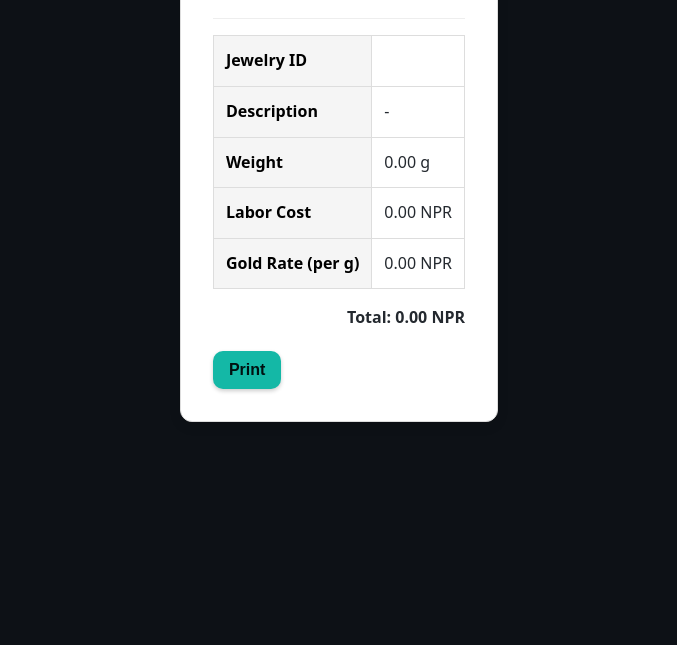
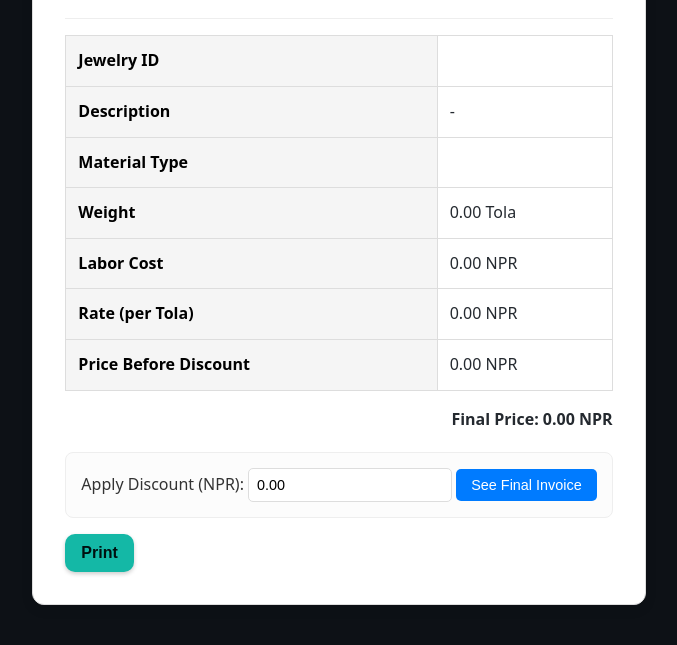
Before and after one commit to shivam-website/gold-shop, a Flask app: template templates/invoice.html in a window 1280 px wide. Shown: the part 193-838 px from the top of the page, without its empty margins (301-978 px from the left). Before the commit the page ends 615 px from the top, so only its background shows below. Run offline with Flask 3, Linux system fonts and the light colour scheme; the template is opened without the code that fills it, so the values that code supplies are empty; parts of the project's set-up code (start-up, migrations or seed data) failed here and were passed over.

Commit message:
Update invoice.html

```diff
--- a/templates/invoice.html
+++ b/templates/invoice.html
@@ -2,7 +2,7 @@
 <html lang="en">
 <head>
   <meta charset="utf-8">
-  <title>Invoice {{ item.unique_id }}</title>
+  <title>Invoice {{ item.formatted_id }}</title>
   <link rel="stylesheet" href="{{ url_for('static', filename='style.css') }}">
   <style>
     /* Hide elements on print */
@@ -20,6 +20,7 @@
       border: 1px solid #ddd;
       border-radius: 12px;
       font-family: system-ui, -apple-system, Segoe UI, Roboto, Ubuntu;
+      box-sizing: border-box; /* Ensure padding is included in the width */
     }
 
     .invoice-container h1, .invoice-container h2, .invoice-container h3 {
@@ -76,39 +77,188 @@
       text-decoration: none;
       margin-top: 16px;
     }
+
+    .discount-section {
+      margin-top: 20px;
+      padding: 15px;
+      border: 1px solid #eee;
+      border-radius: 8px;
+      background-color: #fcfcfc;
+      display: flex; /* Use flexbox for better alignment */
+      flex-wrap: wrap; /* Allow items to wrap on smaller screens */
+      align-items: center; /* Vertically align items */
+      gap: 10px; /* Space between elements */
+    }
+
+    .discount-section label {
+      flex: 1 1 100%; /* Label takes full width on small screens */
+      margin-bottom: 0; /* Remove default margin */
+      font-size: 1em; /* Adjust font size */
+      color: #333; /* Darker color for readability */
+    }
+
+    .discount-input {
+      flex: 2 1 150px; /* Input grows but has a minimum width */
+      padding: 8px;
+      border: 1px solid #ddd;
+      border-radius: 5px;
+      box-sizing: border-box; /* Include padding in width */
+      font-size: 0.9em;
+    }
+
+    .discount-button {
+      flex: 1 1 auto; /* Button takes available space, but can shrink */
+      padding: 8px 15px;
+      background-color: #007bff;
+      color: white;
+      border: none;
+      border-radius: 5px;
+      cursor: pointer;
+      font-size: 0.9em;
+      white-space: nowrap; /* Prevent button text from wrapping */
+    }
+
+    /* Responsive adjustments for smaller screens */
+    @media (max-width: 600px) {
+      .invoice-container {
+        margin: 20px 10px; /* Reduced margin for mobile */
+        padding: 20px; /* Reduced padding */
+        border-radius: 8px; /* Slightly smaller border-radius */
+      }
+
+      .invoice-container h1 {
+        font-size: 24px; /* Adjust heading size */
+      }
+
+      .invoice-container p {
+        font-size: 14px; /* Adjust paragraph size */
+      }
+
+      .invoice-table th, .invoice-table td {
+        padding: 8px; /* Reduced table padding */
+        font-size: 14px; /* Adjusted table font size */
+      }
+
+      /* Responsive table: stack headers and data */
+      .invoice-table thead {
+        display: none; /* Hide table headers on small screens */
+      }
+
+      .invoice-table tr {
+        display: block;
+        margin-bottom: 15px;
+        border: 1px solid #ddd;
+        border-radius: 8px;
+      }
+
+      .invoice-table td {
+        display: block;
+        text-align: right;
+        border: none; /* Remove individual cell borders */
+        border-bottom: 1px solid #eee; /* Add separator between rows */
+        position: relative;
+        padding-left: 50%; /* Make space for pseudo-element header */
+      }
+
+      .invoice-table td:last-child {
+          border-bottom: none; /* No border for the last cell in a row */
+      }
+
+      .invoice-table td::before {
+        content: attr(data-label); /* Use data-label for the header */
+        position: absolute;
+        left: 10px;
+        width: calc(50% - 20px);
+        padding-right: 10px;
+        white-space: normal; /* Allow labels to wrap */
+        text-align: left;
+        font-weight: 600;
+      }
+
+      .total {
+        font-size: 16px; /* Adjust total font size */
+        text-align: center; /* Center total for better mobile display */
+        margin-top: 20px;
+      }
+
+      .btn {
+        width: 100%; /* Full width buttons */
+        box-sizing: border-box;
+        margin-top: 10px;
+      }
+
+      .discount-section {
+        flex-direction: column; /* Stack discount elements vertically */
+        align-items: stretch; /* Stretch items to full width */
+      }
+
+      .discount-section label,
+      .discount-input,
+      .discount-button {
+        flex: none; /* Remove flex sizing */
+        width: 100%; /* Full width for inputs and buttons */
+        margin-right: 0;
+      }
+    }
   </style>
 </head>
 <body>
   <div class="invoice-container">
     <h1>Invoice</h1>
-    <p><strong>Shop:</strong> {{ item.owner.shop_name }} ({{ item.owner.email }})</p>
+    <p><strong>Shop:</strong> {{ item.owner.shop_name }}</p>
     <p><strong>Date:</strong> {{ item.created_at.strftime("%Y-%m-%d %H:%M") }}</p>
+    {% if item.is_sold %}
+      <p style="color: red; font-weight: bold;">*** SOLD ***</p>
+    {% endif %}
     <hr>
 
     <table class="invoice-table">
       <tr>
-        <th>Jewelry ID</th>
-        <td>{{ item.unique_id }}</td>
+        <th data-label="Jewelry ID">Jewelry ID</th>
+        <td data-label="Jewelry ID">{{ item.formatted_id }}</td>
       </tr>
       <tr>
-        <th>Description</th>
-        <td>{{ item.description or "-" }}</td>
+        <th data-label="Description">Description</th>
+        <td data-label="Description">{{ item.description or "-" }}</td>
       </tr>
       <tr>
-        <th>Weight</th>
-        <td>{{ "%.2f"|format(item.weight_g) }} g</td>
+        <th data-label="Material Type">Material Type</th>
+        <td data-label="Material Type">{{ item.material_type | capitalize }}</td>
       </tr>
       <tr>
-        <th>Labor Cost</th>
-        <td>{{ "%.2f"|format(item.labor_cost) }} NPR</td>
+        <th data-label="Weight">Weight</th>
+        <td data-label="Weight">{{ "%.2f"|format(item.weight_tola) }} Tola</td>
       </tr>
       <tr>
-        <th>Gold Rate (per g)</th>
-        <td>{{ "%.2f"|format(rate) }} NPR</td>
+        <th data-label="Labor Cost">Labor Cost</th>
+        <td data-label="Labor Cost">{{ "%.2f"|format(item.labor_cost) }} NPR</td>
       </tr>
+      <tr>
+        <th data-label="{{ item.material_type | capitalize }} Rate (per Tola)">{{ item.material_type | capitalize }} Rate (per Tola)</th>
+        <td data-label="{{ item.material_type | capitalize }} Rate (per Tola)">{{ "%.2f"|format(material_rate) }} NPR</td>
+      </tr>
+      <tr>
+        <th data-label="Price Before Discount">Price Before Discount</th>
+        <td data-label="Price Before Discount">{{ "%.2f"|format(price_before_discount) }} NPR</td>
+      </tr>
+      {% if discount_amount > 0 %}
+        <tr>
+          <th data-label="Discount Applied">Discount Applied</th>
+          <td data-label="Discount Applied">{{ "%.2f"|format(discount_amount) }} NPR</td>
+        </tr>
+      {% endif %}
     </table>
 
-    <p class="total">Total: {{ "%.2f"|format(final_price) }} NPR</p>
+    <p class="total">Final Price: {{ "%.2f"|format(final_price) }} NPR</p>
+
+    <div class="discount-section no-print">
+      <form method="get" action="{{ url_for('invoice', item_id=item.id) }}">
+        <label for="discount">Apply Discount (NPR):</label>
+        <input type="number" id="discount" name="discount" step="0.01" value="{{ "%.2f"|format(discount_amount) }}" class="discount-input">
+        <button type="submit" class="discount-button">See Final Invoice</button>
+      </form>
+    </div>
+
     <button class="btn no-print" onclick="window.print()">Print</button>
   </div>
 </body>
```
